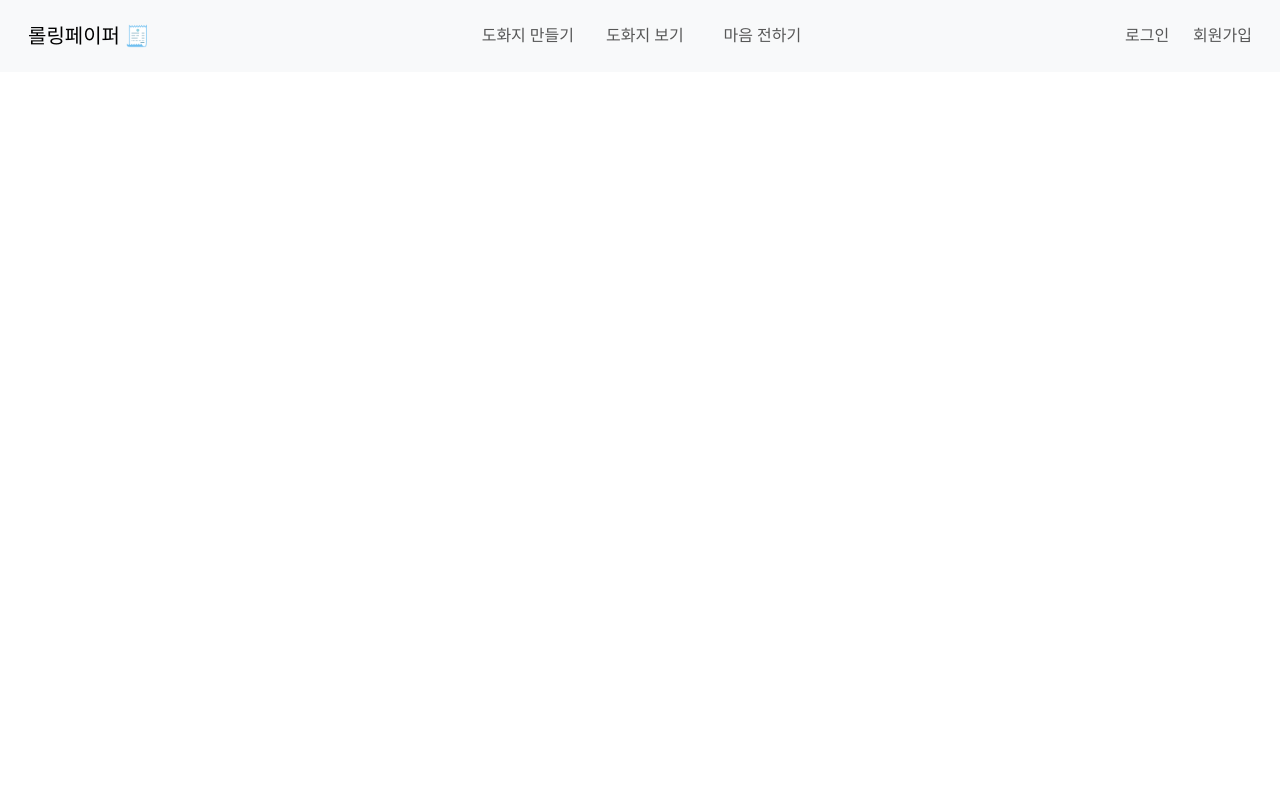
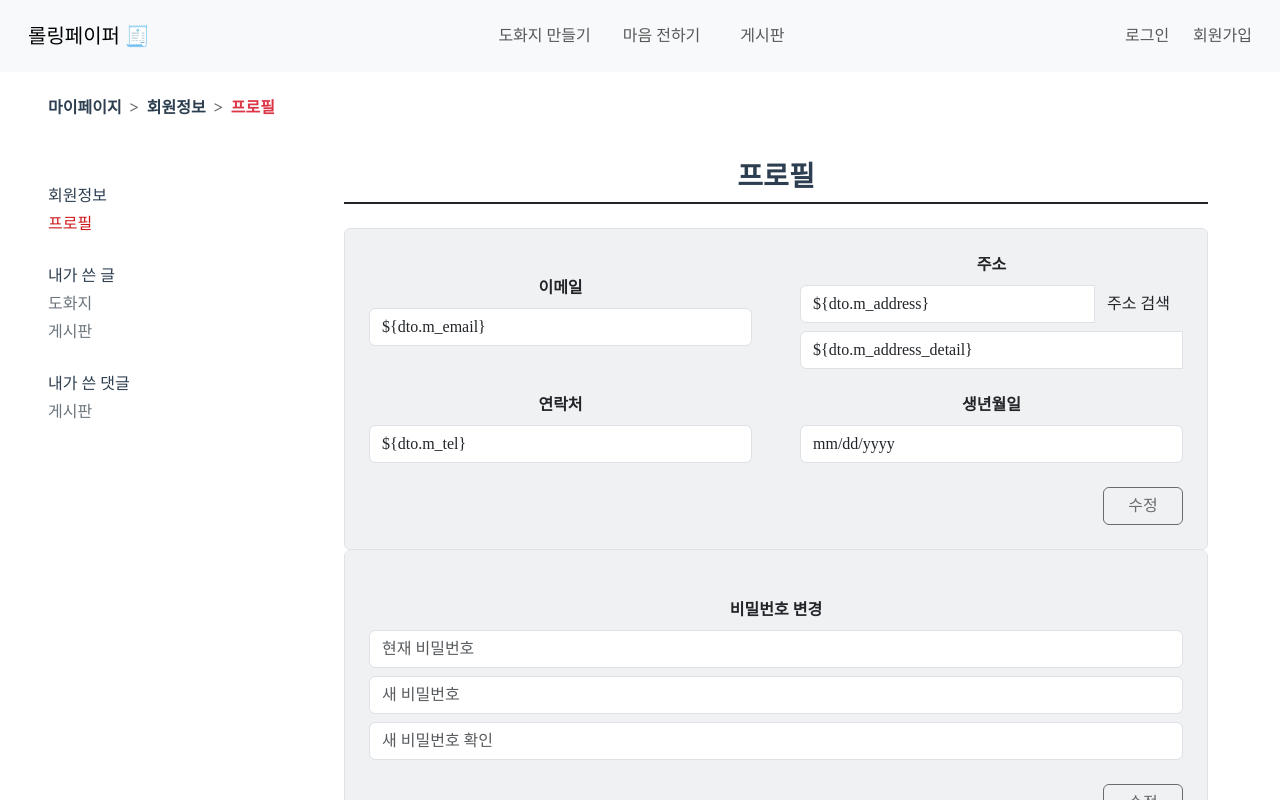
Before and after one commit to sorrel012/postcard, a Vue app in the folder frontend/: page /myprofile in a window 1280 px wide. Built offline with nearby package versions, Linux system fonts and the light colour scheme; a web font is replaced by a local one.

Commit message:
feat: Design mypage

```diff
--- /dev/null
+++ b/frontend/src/components/MyPageNavbar.vue
@@ -0,0 +1,21 @@
+<template>
+  <section class="container mb-4 fw-bolder">
+    <nav style="--bs-breadcrumb-divider: '>';" aria-label="breadcrumb">
+      <ol class="breadcrumb">
+        <li class="breadcrumb-item">마이페이지</li>
+        <li class="breadcrumb-item" aria-current="page">회원정보</li>
+        <li class="breadcrumb-item bold text-danger" aria-current="page">프로필</li>
+      </ol>
+    </nav>
+  </section>
+</template>
+
+<script>
+export default {
+  name: 'MyPageNavbar'
+}
+</script>
+
+<style>
+
+</style>
--- /dev/null
+++ b/frontend/src/components/MypageSidebar.vue
@@ -0,0 +1,37 @@
+<template>
+    <div class="col-3 container">
+      <nav class="nav d-flex flex-column align-items-start mt-4">
+        <div class="mb-1 f-bold">회원정보</div>
+        <ul class="list-unstyled mb-2">
+          <li class="nav-item pb-1">
+            <router-link class="text-decoration-none text-secondary" to="/myprofile" active-class="active">프로필</router-link>
+          </li>
+        </ul>
+        <div class="mt-3 mb-1 f-bold">내가 쓴 글</div>
+        <ul class="list-unstyled mb-2">
+          <li class="nav-item pb-1">
+            <router-link class="text-decoration-none text-secondary" to="/mypr" active-class="active">도화지</router-link>
+          </li>
+          <li class="nav-item pb-1">
+            <router-link class="text-decoration-none text-secondary" to="/myp" active-class="active">게시판</router-link>
+          </li>
+        </ul>
+        <div class="mt-3 mb-1 f-bold">내가 쓴 댓글</div>
+        <ul class="list-unstyled mb-2">
+          <li class="nav-item pb-1">
+            <router-link class="text-decoration-none text-secondary" to="/mypre" active-class="active">게시판</router-link>
+          </li>
+        </ul>
+      </nav>
+    </div>
+</template>
+
+<script>
+export default {
+  name: 'MyPageSidebar'
+}
+</script>
+
+<style>
+
+</style>
--- a/frontend/src/components/Navbar.vue
+++ b/frontend/src/components/Navbar.vue
@@ -13,10 +13,11 @@
               <router-link class="nav-link me-3" to="/create" active-class="active">도화지 만들기</router-link>
             </li>
             <li class="nav-item">
-              <router-link class="nav-link" to="/mypaperlist" active-class="active">도화지 보기</router-link>
+              <router-link class="nav-link " to="/write" active-class="active">마음 전하기</router-link>
             </li>
+
             <li class="nav-item">
-              <router-link class="nav-link ms-4" to="/write" active-class="active">마음 전하기</router-link>
+              <router-link class="nav-link ms-4" to="/board" active-class="active">게시판</router-link>
             </li>
           </ul>
         </div>
@@ -28,6 +29,9 @@
           <ul class="navbar-nav">
             <li class="nav-item me-2" v-if="isMember" @click="logout">
               <a class="nav-link">로그아웃</a>
+            </li>
+            <li class="nav-item me-2" v-if="isMember">
+              <a class="nav-link" href="/myprofile">회원정보</a>
             </li>
             <li class="nav-item me-2" v-if="!isMember">
               <a class="nav-link" href="/login">로그인</a>
--- a/frontend/src/router/index.js
+++ b/frontend/src/router/index.js
@@ -18,6 +18,11 @@ const routes = [
     path: '/login',
     name: 'login',
     component: () => import('@/views/Login.vue')
+  },
+  {
+    path: '/myprofile',
+    name: 'myprofile',
+    component: () => import('@/views/MyProfile.vue')
   },
   {
     path: '/create',
--- /dev/null
+++ b/frontend/src/views/MyProfile.vue
@@ -0,0 +1,126 @@
+<template>
+  <div class="container-fluid row d-lg-flex align-items-sm-start p-5 pt-4">
+
+    <my-page-navbar/>
+    <my-page-sidebar/>
+
+    <div class="col-9 container-lg">
+      <div class="container-lg mb-4 p-0">
+        <h3 class="h3 mb-3 pb-2 fw-bold border-bottom border-2 border-dark">프로필</h3>
+      </div>
+      <form id="editform1" method="POST" class="form-control p-4 bg-secondary bg-opacity-10" action="/user_profile_update.do">
+        <input type="hidden" id="b_pw" name="m_id" value="${dto.m_id}">
+        <div class="fw-bold d-lg-flex align-items-center">
+          <div class="w-50 me-5 a-email">
+            <p class="m-0 mb-2 w-auto">이메일</p>
+            <input class="form-control" type="email" id="email" name="m_email" value="${dto.m_email}">
+          </div>
+          <div class="w-50">
+            <p class="m-0 mt-sm-2 mt-md-2 mt-lg-0 mb-2 w-auto">주소</p>
+            <div class="d-flex btn-group">
+              <input class="form-control" id="sample6_address" name="m_address" style="border-top-right-radius: 0px; border-bottom-right-radius: 0px;" type="text" value="${dto.m_address}" readonly>
+              <input type="button" class="btn w-25 search-btn" value="주소 검색" onclick="sample6_execDaumPostcode()">
+            </div>
+            <div class="d-flex btn-group a-detail">
+              <input class="form-control mt-2" id="address_detail" name="m_address_detail"
+                     style="border-top-right-radius: 0px; border-bottom-right-radius: 0px;"
+                     type="text" value="${dto.m_address_detail}" required onchange="checkFields()">
+            </div>
+          </div>
+        </div>
+        <div class="fw-bold d-lg-flex align-items-center mt-4">
+          <div class="w-50 me-5">
+            <p class="m-0 mb-2 w-auto">연락처</p>
+            <input class="form-control" type="text" id="phone" name="m_tel" value="${dto.m_tel}">
+          </div>
+          <div class="w-50">
+            <p class="m-0 mt-sm-2 mt-md-2 mt-lg-0 mb-2 w-auto">생년월일</p>
+            <input class="form-control" type="date" value="${dto.m_birth}" readonly>
+          </div>
+        </div>
+        <div class="mt-4 text-end">
+          <button type="button" class="btn" id="editbtn2" style="width: 80px;" disabled onclick="showConfirmationModal2()">수정</button>
+        </div>
+        <input type="hidden" name="${_csrf.parameterName }" value="${_csrf.token }">
+      </form>
+      <form id="editform2" method="POST" class="form-control p-4 bg-secondary bg-opacity-10 border-top-0" action="/user_profile_updatepw.do">
+        <div class="fw-bold mt-4">
+          <div class="w-100">
+            <p class="m-0 mb-2 w-auto">비밀번호 변경</p>
+            <input class="form-control mb-2" type="password" placeholder="현재 비밀번호" id="nowpw">
+            <input class="form-control mb-2" type="password" placeholder="새 비밀번호" id="newpw">
+            <input class="form-control mb-2" type="password" name="new_pw" placeholder="새 비밀번호 확인" id="newpw2">
+            <p id="status-message"></p>
+            <p id="status-message2"></p>
+          </div>
+        </div>
+        <div class="mt-4 text-end">
+          <button type="button" class="btn" id="editbtn" style="width: 80px;" disabled onclick="showConfirmationModal()">수정</button>
+        </div>
+        <input type="hidden" name="${_csrf.parameterName }" value="${_csrf.token }">
+      </form>
+    </div>
+
+    <!-- 모달 창 1 -->
+    <div class="modal fade" id="confirmationModal" tabindex="-1"
+         aria-labelledby="confirmationModalLabel" aria-hidden="true">
+      <div class="modal-dialog">
+        <div class="modal-content">
+          <div class="modal-header">
+            <h5 class="modal-title" id="confirmationModalLabel">수정 확인</h5>
+            <button type="button" class="btn-close" data-bs-dismiss="modal"
+                    aria-label="Close"></button>
+          </div>
+          <div class="modal-body">수정을 진행하시겠습니까?</div>
+          <div class="modal-footer">
+            <button type="button" class="btn btn-secondary btn-border"
+                    data-bs-dismiss="modal">취소</button>
+            <button type="submit" class="btn btn-primary btn-border"
+                    onclick="submitForm()">확인</button>
+          </div>
+        </div>
+      </div>
+    </div>
+
+    <!-- 모달 창 2 -->
+    <div class="modal fade" id="confirmationModal2" tabindex="-1"
+         aria-labelledby="confirmationModalLabel" aria-hidden="true">
+      <div class="modal-dialog">
+        <div class="modal-content">
+          <div class="modal-header">
+            <h5 class="modal-title" id="confirmationModalLabel">수정 확인</h5>
+            <button type="button" class="btn-close" data-bs-dismiss="modal"
+                    aria-label="Close"></button>
+          </div>
+          <div class="modal-body">수정을 진행하시겠습니까?</div>
+          <div class="modal-footer">
+            <button type="button" class="btn btn-secondary btn-border"
+                    data-bs-dismiss="modal">취소</button>
+            <button type="submit" class="btn btn-primary btn-border"
+                    onclick="submitForm2()">확인</button>
+          </div>
+        </div>
+      </div>
+    </div>
+
+  </div>
+
+</template>
+
+<script>
+import MyPageSidebar from '@/components/MypageSidebar.vue';
+import MyPageNavbar from "@/components/MyPageNavbar.vue";
+
+export default {
+  name: 'MyProfile',
+  components: {
+    MyPageSidebar,
+    MyPageNavbar
+  }
+}
+
+</script>
+
+<style >
+
+</style>
```
